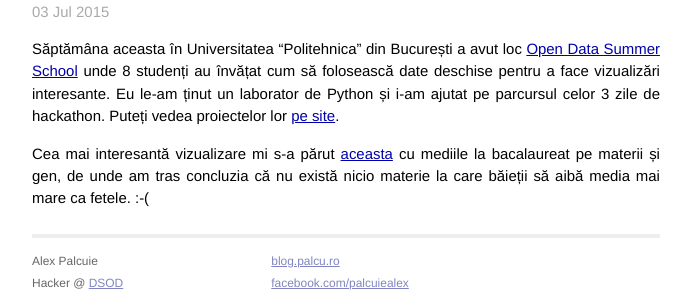
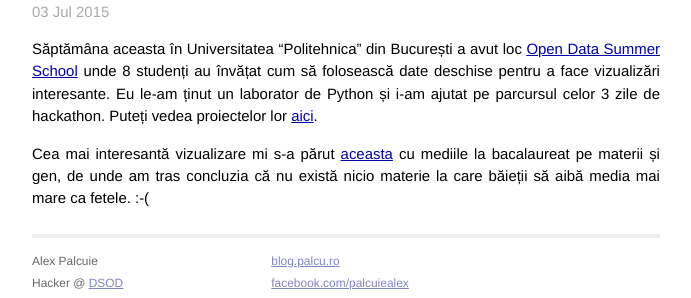
Before and after one commit to palcu/gov.palcu.ro, a Jekyll site: the page built from _posts/2015-07-03-open-data-summer-school.markdown, in a window 1280 px wide. Shown: the part 134-432 px from the top of the page, without its empty margins (294-985 px from the left). Built offline with Jekyll 4.4.1, drawn with Linux system fonts in a browser that asks for light colours; Markdown is read by kramdown in place of the engine named in the settings.

Commit message:
Update URLs

```diff
--- a/_posts/2015-07-03-open-data-summer-school.markdown
+++ b/_posts/2015-07-03-open-data-summer-school.markdown
@@ -4,6 +4,6 @@
 date:   2015-07-03 11:58:30
 ---
 
-Săptămâna aceasta în Universitatea "Politehnica" din București a avut loc [Open Data Summer School](http://opendata.rosedu.org/) unde 8 studenți au învățat cum să folosească date deschise pentru a face vizualizări interesante. Eu le-am ținut un laborator de Python și i-am ajutat pe parcursul celor 3 zile de hackathon. Puteți vedea proiectelor lor [pe site](http://opendata.rosedu.org/).
+Săptămâna aceasta în Universitatea "Politehnica" din București a avut loc [Open Data Summer School](http://opendata.rosedu.org/) unde 8 studenți au învățat cum să folosească date deschise pentru a face vizualizări interesante. Eu le-am ținut un laborator de Python și i-am ajutat pe parcursul celor 3 zile de hackathon. Puteți vedea proiectelor lor [aici](http://rosedu.github.io/opendata-2015-projects/).
 
-Cea mai interesantă vizualizare mi s-a părut [aceasta](http://opendata.rosedu.org/projects/bac-populatie) cu mediile la bacalaureat pe materii și gen, de unde am tras concluzia că nu există nicio materie la care băieții să aibă media mai mare ca fetele. :-(
+Cea mai interesantă vizualizare mi s-a părut [aceasta](http://rosedu.github.io/opendata-2015-projects/bac-populatie/) cu mediile la bacalaureat pe materii și gen, de unde am tras concluzia că nu există nicio materie la care băieții să aibă media mai mare ca fetele. :-(
```
